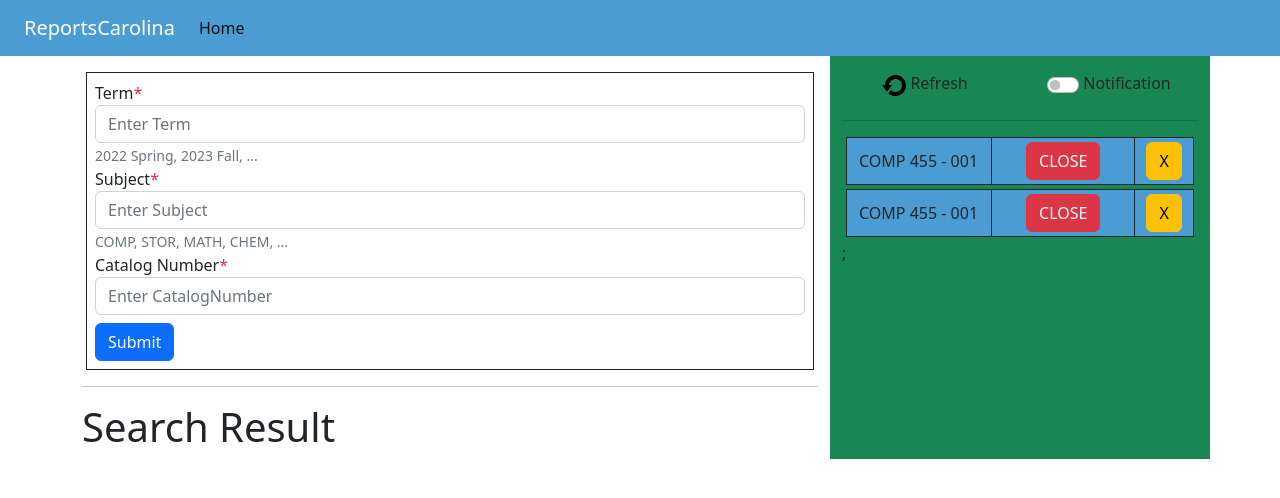
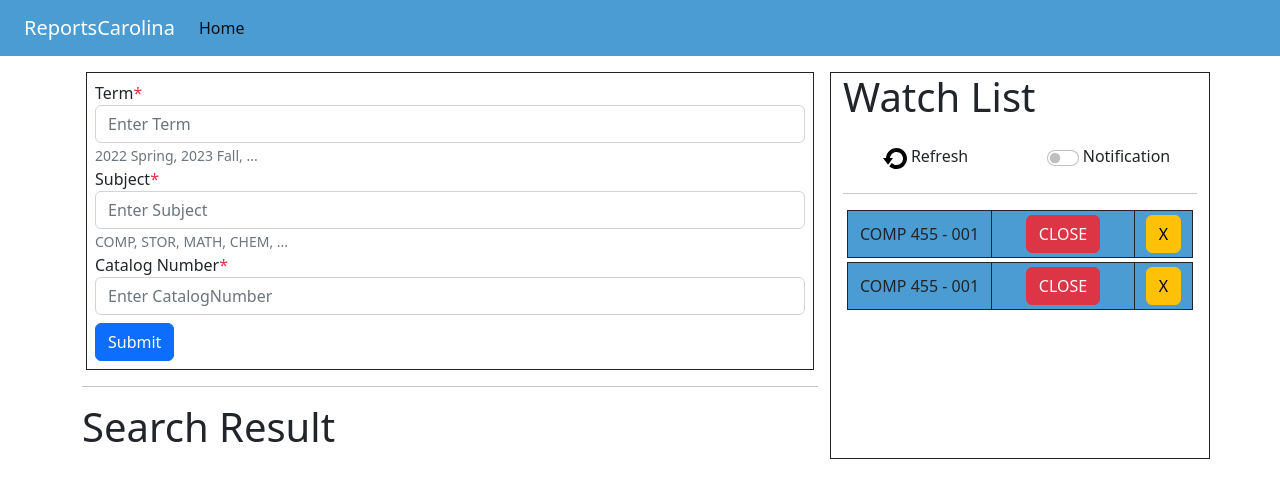
Before and after one commit to JeffZ87/ReportsCarolina, a Next.js app: page / in a window 1280 px wide. Shown: the top 498 px of the page. Built offline with nearby package versions, Linux system fonts and the light colour scheme.

Commit message:
minor code enhancements

```diff
--- a/components/monitoredCourses/monitoredCourses.js
+++ b/components/monitoredCourses/monitoredCourses.js
@@ -70,7 +70,7 @@ export default function MonitoredCourses({ watchList, setWatchList}) {
             <hr />
             {watchList.map((course) => (
             <Course courseObj={course} btnTxt='X' clickHandler={deleteMonitoredCourses} />
-            ))};
+            ))}
         </div>
     );
 }
--- a/components/navbar/navbar.js
+++ b/components/navbar/navbar.js
@@ -5,14 +5,14 @@ export default function Navbar() {
         <div className={styles['bg-unc-blue']}>
             <nav className={`navbar navbar-expand-lg navbar-light ${styles['bg-unc-blue']}`}>
             <div className='container-fluid'>
-                <a className='navbar-brand text-white' href='#'>ReportsCarolina</a>
+                <a className='navbar-brand text-white' href='/'>ReportsCarolina</a>
                 <button className='navbar-toggler' type='button' data-bs-toggle='collapse' data-bs-target='#navbarNav' aria-controls='navbarNav' aria-expanded='false' aria-label='Toggle navigation'>
                     <span className='navbar-toggler-icon'></span>
                 </button>
                 <div className='collapse navbar-collapse' id='navbarNav'>
                     <ul className='navbar-nav'>
                         <li className='nav-item'>
-                            <a className='nav-link active' aria-current='page' href='#'>Home</a>
+                            <a className='nav-link active' aria-current='page' href='/'>Home</a>
                         </li>
                     </ul>
                 </div>
--- a/pages/index.js
+++ b/pages/index.js
@@ -32,11 +32,12 @@ export default function Home() {
 
       <div className='container'>
         <div className='row'>
-          <div className='col-8'>
+          <div className='col-12 col-md-8'>
             <SearchSection waitListListener={setWatchList}/>
           </div>
 
-          <div className='col-4 bg-success'>
+          <div className='col-12 col-md-4 border border-dark mt-3'>
+            <h1>Watch List</h1>
             <MonitoredCourses watchList={watchList} setWatchList={setWatchList} />
           </div>
         </div>
```
